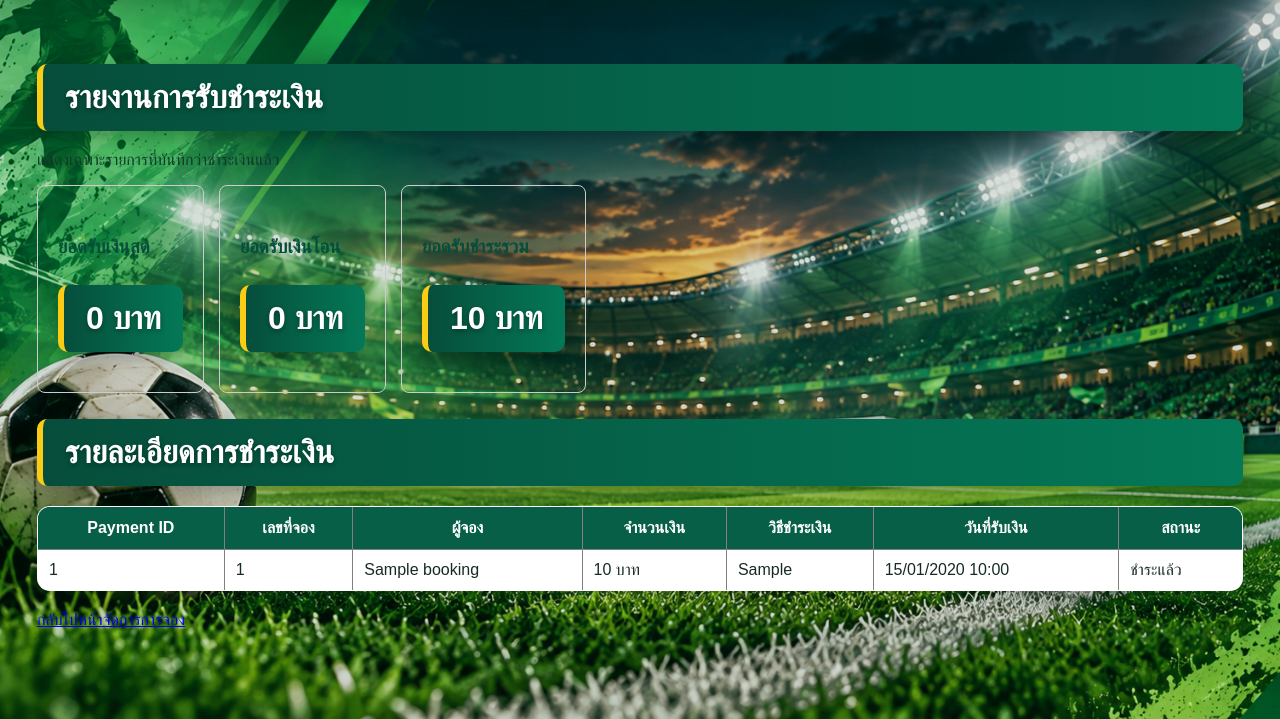
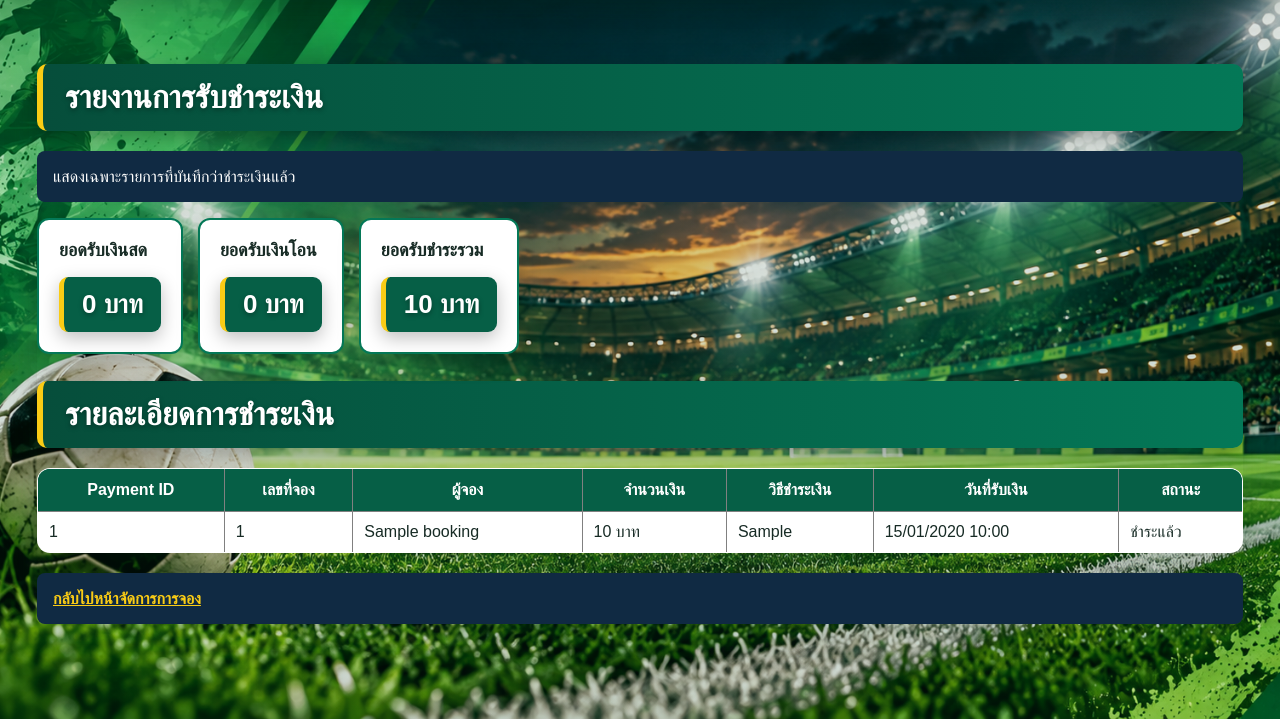
Before and after one commit to kotfly101-blip/football-booking-platform, a Flask app: page /admin/payments in a window 1280 px wide. Shown: the part 81-800 px from the top of the page. Run offline with Flask 3, Linux system fonts and the light colour scheme; the visitor is signed in with stand-in values (Sample User, id 1); tables that the repository leaves empty hold one stand-in row (values such as "Sample post").

Commit message:
Fix payment report card and text contrast

```diff
--- a/app/static/css/style.css
+++ b/app/static/css/style.css
@@ -1078,3 +1078,56 @@ main table th {
     color: #ffffff !important;
     -webkit-text-fill-color: #ffffff !important;
 }
+
+/* ===== PAYMENT REPORT CONTRAST FIX ===== */
+
+/* คำอธิบายใต้หัวข้อ */
+main .container > p {
+    color: #ffffff !important;
+    -webkit-text-fill-color: #ffffff !important;
+    background: #102a43;
+    padding: 12px 16px;
+    border-radius: 8px;
+    line-height: 1.7;
+}
+
+/* กล่องสรุปยอดเงินทั้งสามกล่อง */
+main .payment-card {
+    background: #ffffff !important;
+    border: 2px solid #047857 !important;
+    border-radius: 12px !important;
+    box-shadow: 0 8px 22px rgba(0, 0, 0, 0.18);
+}
+
+/* ชื่อประเภทการรับเงิน */
+main .payment-card h3 {
+    background: transparent !important;
+    color: #172b25 !important;
+    -webkit-text-fill-color: #172b25 !important;
+    border: none !important;
+    padding: 0 !important;
+    margin: 0 0 16px !important;
+    text-shadow: none !important;
+    box-shadow: none !important;
+    font-size: 18px;
+}
+
+/* ตัวเลขยอดเงิน */
+main .payment-card h2 {
+    display: inline-block;
+    background: #065f46 !important;
+    color: #ffffff !important;
+    -webkit-text-fill-color: #ffffff !important;
+    padding: 12px 18px !important;
+    border-left: 5px solid #facc15 !important;
+    border-radius: 9px;
+    margin: 0 !important;
+    font-size: 26px;
+}
+
+/* ลิงก์กลับหน้าจัดการการจอง */
+main .container > p a {
+    color: #facc15 !important;
+    -webkit-text-fill-color: #facc15 !important;
+    font-weight: 700;
+}
```
